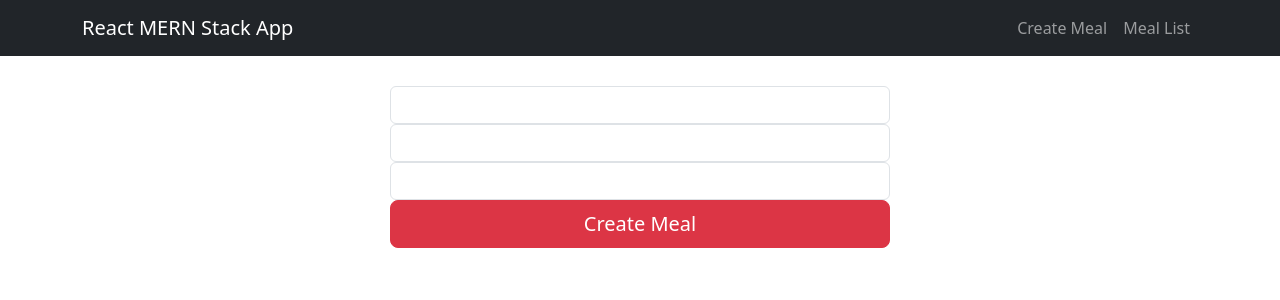
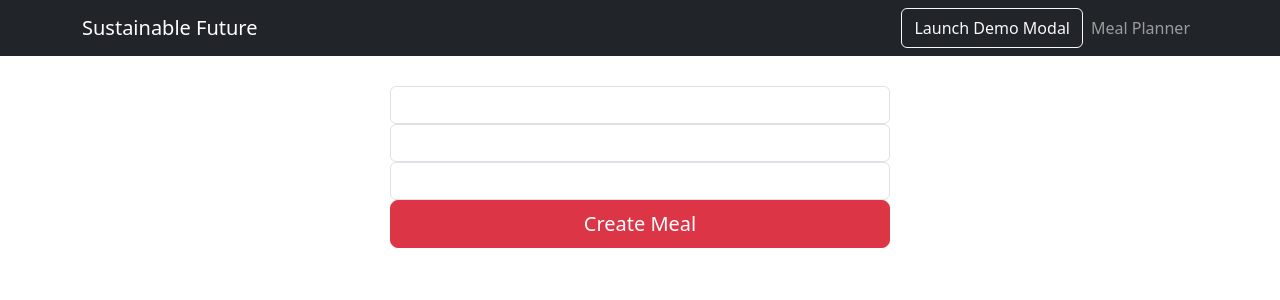
Before and after one commit to IJSoriano24/softwareproject, a React (Create React App) app in the folder mern-stack-crud/: page / in a window 1280 px wide. Shown: the top 300 px of the page. Built offline with nearby package versions, Linux system fonts and the light colour scheme.

Commit message:
added modal for pop up in order to create meal rather then having a seperate page for creating one

```diff
--- a/mern-stack-crud/package.json
+++ b/mern-stack-crud/package.json
@@ -11,6 +11,7 @@
     "react-dom": "^19.0.0",
     "react-router-dom": "^6.23.1",
     "react-scripts": "5.0.1",
+    "reactjs-popup": "^2.0.6",
     "web-vitals": "^2.1.4",
     "yup": "^1.4.0"
   },
--- a/mern-stack-crud/src/App.js
+++ b/mern-stack-crud/src/App.js
@@ -1,8 +1,14 @@
 // Import React
 import React from "react";
 
+//Import popup
+import Popup from 'reactjs-popup';
+import 'reactjs-popup/dist/index.css';
+
+
+
 // Import Bootstrap
-import { Nav, Navbar, Container, Row, Col } from "react-bootstrap";
+import { Nav, Navbar, Container, Row, Col, Button, Modal } from "react-bootstrap";
 import "bootstrap/dist/css/bootstrap.css";
 
 // Import Custom CSS
@@ -18,6 +24,11 @@ import MealList from "./Components/meal-list.component";
 
 // App Component
 const App = () => {
+
+const [show, setShow] = React.useState(false);
+const handleClose = () => setShow(false);
+const handleShow = () => setShow(true);
+
   return (
     <Router>
       <div className="App">
@@ -26,20 +37,62 @@ const App = () => {
             <Container>
               <Navbar.Brand>
                 <Link to={"/create-meal"} className="nav-link">
-                  React MERN Stack App
+                  Sustainable Future
                 </Link>
               </Navbar.Brand>
 
               <Nav className="justify-content-end">
-                <Nav>
-                  <Link to={"/create-meal"} className="nav-link">
-                    Create Meal
-                  </Link>
-                </Nav>
+
+                <div class="modal" tabindex="-1" role="dialog">
+  <div class="modal-dialog" role="document">
+    <div class="modal-content">
+      <div class="modal-header">
+        <h5 class="modal-title">Modal title</h5>
+        <button type="button" class="close" data-dismiss="modal" aria-label="Close">
+          <span aria-hidden="true">&times;</span>
+        </button>
+      </div>
+      <div class="modal-body">
+        <p>Modal body text goes here.</p>
+      </div>
+      <div class="modal-footer">
+        <button type="button" class="btn btn-primary">Save changes</button>
+        <button type="button" class="btn btn-secondary" data-dismiss="modal">Close</button>
+      </div>
+    </div>
+  </div>
+</div>
+
+              <Nav>
+  {/* Modal Component */}
+  <Button variant="outline-light" onClick={handleShow}>
+    Launch Demo Modal
+  </Button>
+
+
+  <Modal show={show} onHide={handleClose}>
+    <Modal.Header closeButton>
+      <Modal.Title>Sustainable Future Tip</Modal.Title>
+    </Modal.Header>
+    <Modal.Body>
+      <Link to={"/create-meal"} className="nav-link">
+        Add your meal
+      </Link>
+
+    </Modal.Body>
+    <Modal.Footer>
+      <Button variant="secondary" onClick={handleClose}>
+        Close
+      </Button>
+    </Modal.Footer>
+  </Modal>
+</Nav>
+
+
 
                 <Nav>
                   <Link to={"/meal-list"} className="nav-link">
-                    Meal List
+                    Meal Planner
                   </Link>
                 </Nav>
               </Nav>
```
Also changed, not shown: 2 other files (tests, documents, lock files or other folders).
